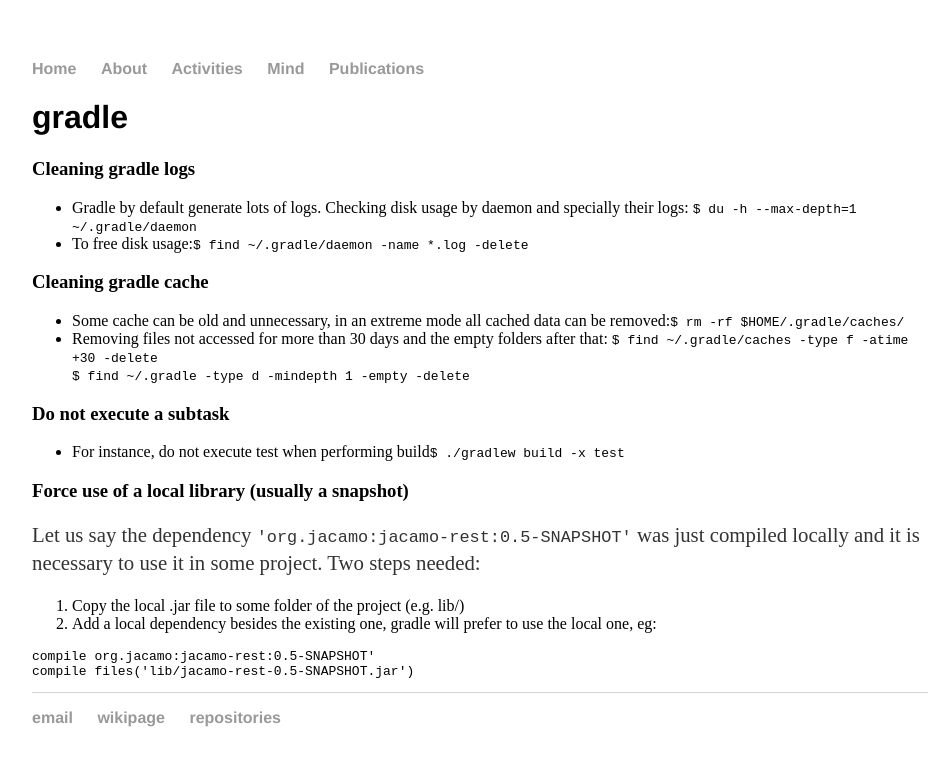
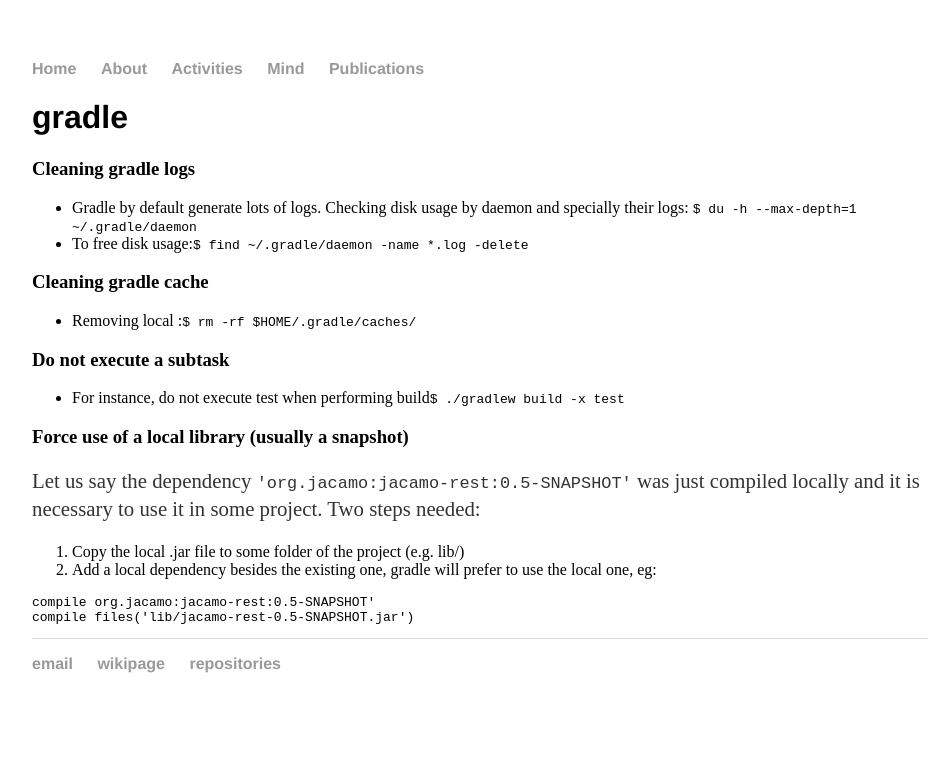
Before and after one commit to cleberjamaral/cleberjamaral.github.io, a Jekyll site: the page built from knowledge/programming/gradle.md, in a window 1280 px wide. Shown: the top 766 px of the page, without its empty margins (160-1110 px from the left). Built offline with Jekyll 4.4.1, drawn with Linux system fonts in a browser that asks for light colours; our own code applies the rules of GitHub Pages for plain Markdown files.

Commit message:
GitBook: [#239] No subject

```diff
--- a/knowledge/programming/gradle.md
+++ b/knowledge/programming/gradle.md
@@ -11,9 +11,7 @@
 
 ### Cleaning gradle cache
 
-* Some cache can be old and unnecessary, in an extreme mode all cached data can be removed:`$ rm -rf $HOME/.gradle/caches/`
-* Removing files not accessed for more than 30 days and the empty folders after that: `$ find ~/.gradle/caches -type f -atime +30 -delete`\
-  `$ find ~/.gradle -type d -mindepth 1 -empty -delete`
+* Removing local :`$ rm -rf $HOME/.gradle/caches/`
 
 ### Do not execute a subtask
 
```
